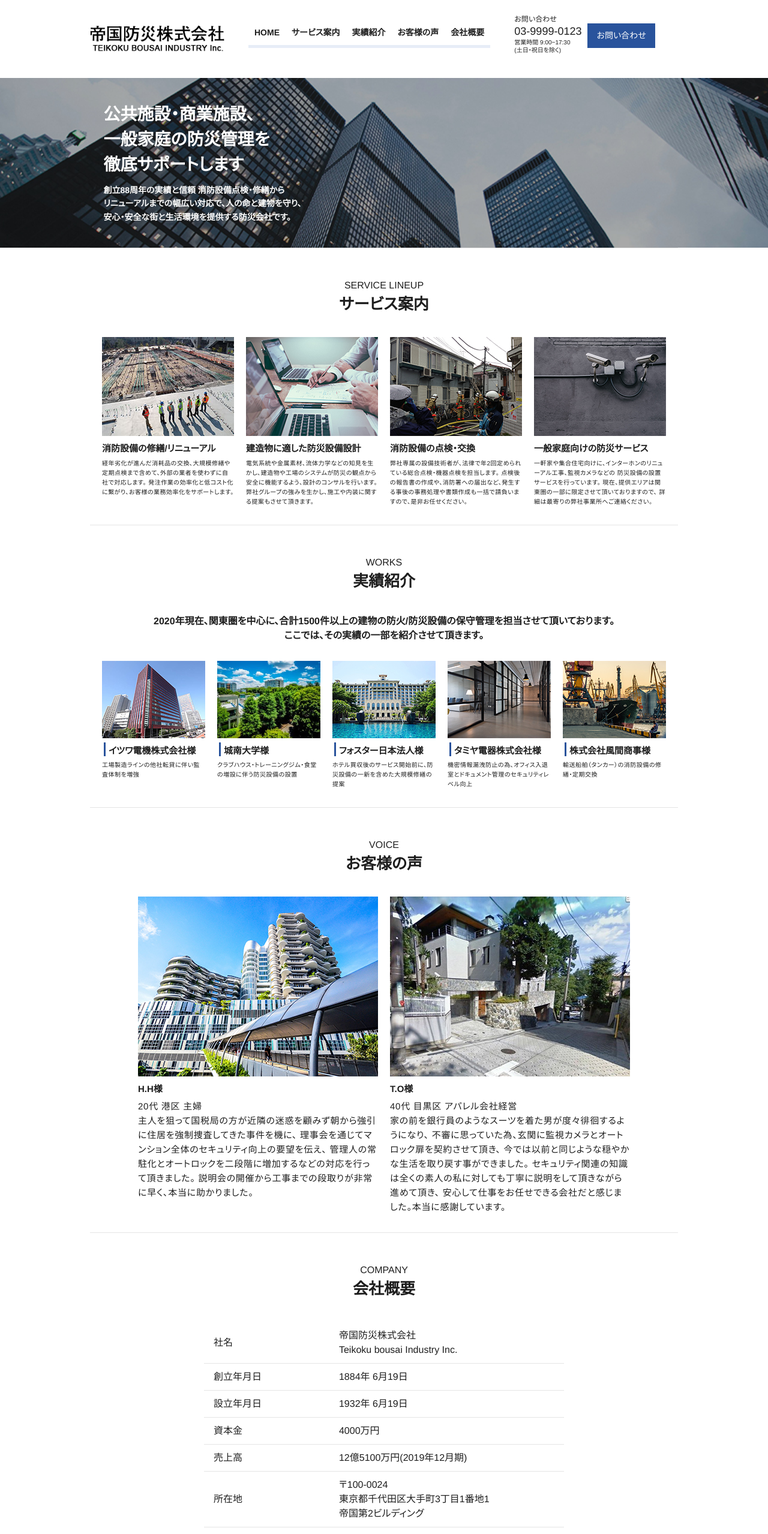
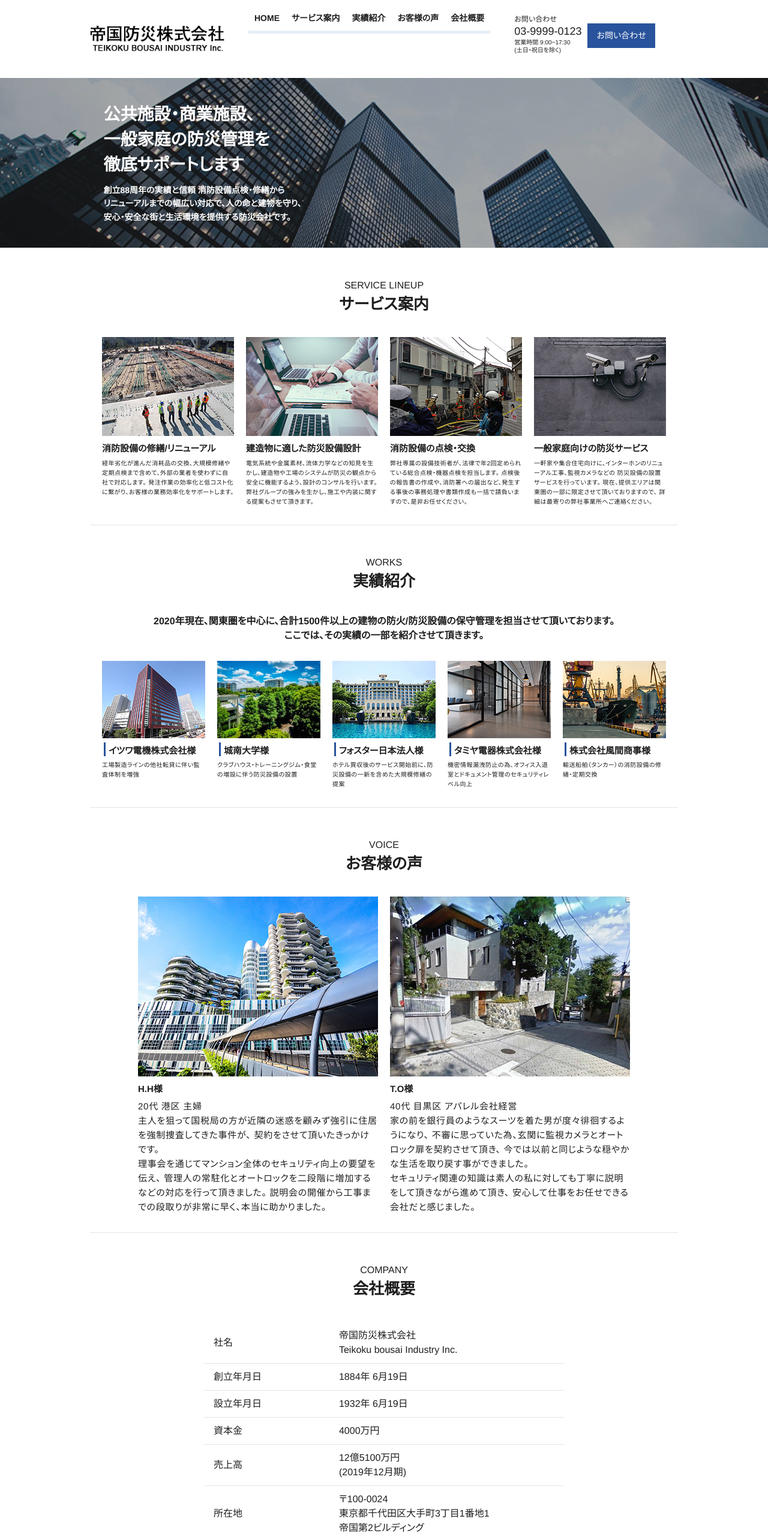
Before and after one commit to aotake123/responsive_output, a website: page index.html in a window 1280 px wide. Shown: the top 2558 px of the page at 60% size. Drawn offline with nearby package versions, Linux system fonts and the light colour scheme.

Commit message:
文面の修正、JSファイル追加

```diff
--- a/index.html
+++ b/index.html
@@ -17,17 +17,24 @@
             <div class="header-section-box">
                 <h1 class="title-logo"><a href=""><img src="./img/title-logo.png" alt="帝国防災株式会社"></a></h1>
             </div>
-            <div class="header-section-box">
-                <nav>
-                    <ul class="menu">
-                        <li class="menu-item"><a class="menu-link" href="">HOME</a></li>
-                        <li class="menu-item"><a class="menu-link" href="">サービス案内</a></li>
-                        <li class="menu-item"><a class="menu-link" href="">実績紹介</a></li>
-                        <li class="menu-item"><a class="menu-link" href="">お客様の声</a></li>
-                        <li class="menu-item"><a class="menu-link" href="">会社概要</a></li> <!-- TODO ドロップダウンリスト作成  会社概要、採用情報 ボタン挙動 -->
-                    </ul>
-                </nav>
+            <div class="header-section-box header-section-box-right">
+
+                <div class="menu-trigger js-toggle-sp-menu">
+                    <span></span>
+                    <span></span>
+                    <span></span>
+                </div>
             </div>
+            <nav class="nav-menu js-toggle-sp-menu-target">
+                <ul class="menu">
+                    <li class="menu-item menu-top"><a class="menu-link" href="">HOME</a></li>
+                    <li class="menu-item"><a class="menu-link" href="">サービス案内</a></li>
+                    <li class="menu-item"><a class="menu-link" href="">実績紹介</a></li>
+                    <li class="menu-item"><a class="menu-link" href="">お客様の声</a></li>
+                    <li class="menu-item"><a class="menu-link" href="">会社概要</a></li>
+                </ul>
+            </nav>
+
             <div class="header-section-box header-contact">
                 <div class="tel">
                     <div class="tel1">お問い合わせ</div>
@@ -38,7 +45,7 @@
             </div>
         </section>
     </header>
-    <main>
+    <main id="l-main">
         <section class="main-image">
             <div class="main-image-wrap">
                 <span class="main-image-preCopy">
@@ -156,7 +163,8 @@
                     <div class="section-box-voiceInner">
                         <img src="./img/voice01.jpg" alt="サービス案内の画像1">
                         <h3>H.H様</h3><span>20代 港区 主婦</span>
-                        <p class="section-sentence-voice">主人を狙って国税局の方が近隣の迷惑を顧みず朝から強引に住居を強制捜査してきた事件を機に、
+                        <p class="section-sentence-voice br-appear">主人を狙って国税局の方が近隣の迷惑を顧みず強引に住居を強制捜査してきた事件が、
+                            契約をさせて頂いたきっかけです。<br />
                             理事会を通じてマンション全体のセキュリティ向上の要望を伝え、
                             管理人の常駐化とオートロックを二段階に増加するなどの対応を行って頂きました。
                             説明会の開催から工事までの段取りが非常に早く、本当に助かりました。
@@ -165,11 +173,11 @@
                     <div class="section-box-voiceInner">
                         <img src="./img/voice02.jpg" alt="サービス案内の画像1">
                         <h3>T.O様</h3><span>40代 目黒区 アパレル会社経営</span>
-                        <p class="section-sentence-voice">家の前を銀行員のようなスーツを着た男が度々徘徊するようになり、
+                        <p class="section-sentence-voice br-appear">家の前を銀行員のようなスーツを着た男が度々徘徊するようになり、
                         不審に思っていた為、玄関に監視カメラとオートロック扉を契約させて頂き、
-                        今では以前と同じような穏やかな生活を取り戻す事ができました。
-                        セキュリティ関連の知識は全くの素人の私に対しても丁寧に説明をして頂きながら進めて頂き、
-                        安心して仕事をお任せできる会社だと感じました。本当に感謝しています。</p>
+                        今では以前と同じような穏やかな生活を取り戻す事ができました。<br />
+                        セキュリティ関連の知識は素人の私に対しても丁寧に説明をして頂きながら進めて頂き、
+                        安心して仕事をお任せできる会社だと感じました。</p>
                     </div>
 
                 </div>
@@ -190,12 +198,12 @@
                         <tr class="section-table-tr"><th class="section-table-head">創立年月日</th><td class="section-table-item">1884年 6月19日</td></tr>
                         <tr class="section-table-tr"><th class="section-table-head">設立年月日</th><td class="section-table-item">1932年 6月19日</td></tr>
                         <tr class="section-table-tr"><th class="section-table-head">資本金</th><td class="section-table-item">4000万円</td></tr>
-                        <tr class="section-table-tr"><th class="section-table-head">売上高</th><td class="section-table-item">12億5100万円(2019年12月期)</td></tr>
+                        <tr class="section-table-tr"><th class="section-table-head">売上高</th><td class="section-table-item br-appear">12億5100万円<br />(2019年12月期)</td></tr>
                         <tr class="section-table-tr"><th class="section-table-head">所在地</th><td class="section-table-item">
                             〒100-0024<br />
                             東京都千代田区大手町3丁目1番地1<br />
                             帝国第2ビルディング</td></tr>
-                        <tr class="section-table-tr"><th class="section-table-head">代表取締役社長</th><td class="section-table-item">三笠洋一郎</td></tr>
+                        <tr class="section-table-tr"><th class="section-table-head">代表取締役</th><td class="section-table-item">三笠洋一郎</td></tr>
                         <tr class="section-table-tr"><th class="section-table-head">取締役</th><td class="section-table-item">伊佐山泰二</td></tr>
                         <tr class="section-table-tr"><th class="section-table-head">常務監査役（社外）</th><td class="section-table-item">財前道生</td></tr>
 
@@ -203,7 +211,7 @@
                             東京都安全設備安全協会<br />
                             消防用設備等点検施行登録番号　東京-XX<br />
                             東京都消防設備士会 表示登録番号 XX-X-XXXX</td></tr>
-                        <tr class="section-table-tr"><th class="section-table-head">主要取引銀行</th><td class="section-table-item">
+                        <tr class="section-table-tr"><th class="section-table-head">取引銀行</th><td class="section-table-item">
                             東京中央銀行<br />
                             白水銀行</td></tr>
 
@@ -222,8 +230,8 @@
                     </div>
                     <h2 class="title-jp-contact">お問い合わせ</h2>
                 </div>
-                <div class="c-introduction c-introduction-contact">
-                    <p>防災設備や消防設備に関する事なら、何でも気軽にご連絡・ご相談ください。</p>
+                <div class="c-introduction-contact">
+                    <p>防災設備や消防設備に関する事なら、<br />何でも気軽にご連絡・ご相談ください。</p>
                 </div>
                 <div class="contact-exit">
                     <div class="contact-exit-tel">03-9999-0123</div>
@@ -237,14 +245,14 @@
     </main>
 
     <footer id="l-footer">
-        <p>Copyright © 帝国防災株式会社. All Rights Reserved</p>
+        <p class="br-appear">Copyright © 帝国防災株式会社. <br />All Rights Reserved</pclass="br-appear">
     </footer>
 
     <script
     src="https://code.jquery.com/jquery-3.3.1.min.js"
     integrity="sha256-FgpCb/KJQlLNfOu91ta32o/NMZxltwRo8QtmkMRdAu8="
     crossorigin="anonymous"></script>
-    <!-- <script src="./js/app.js"></script> 未搭載 -->
+    <script src="./js/app.js"></script>
 
 </body>
 </html>
```
